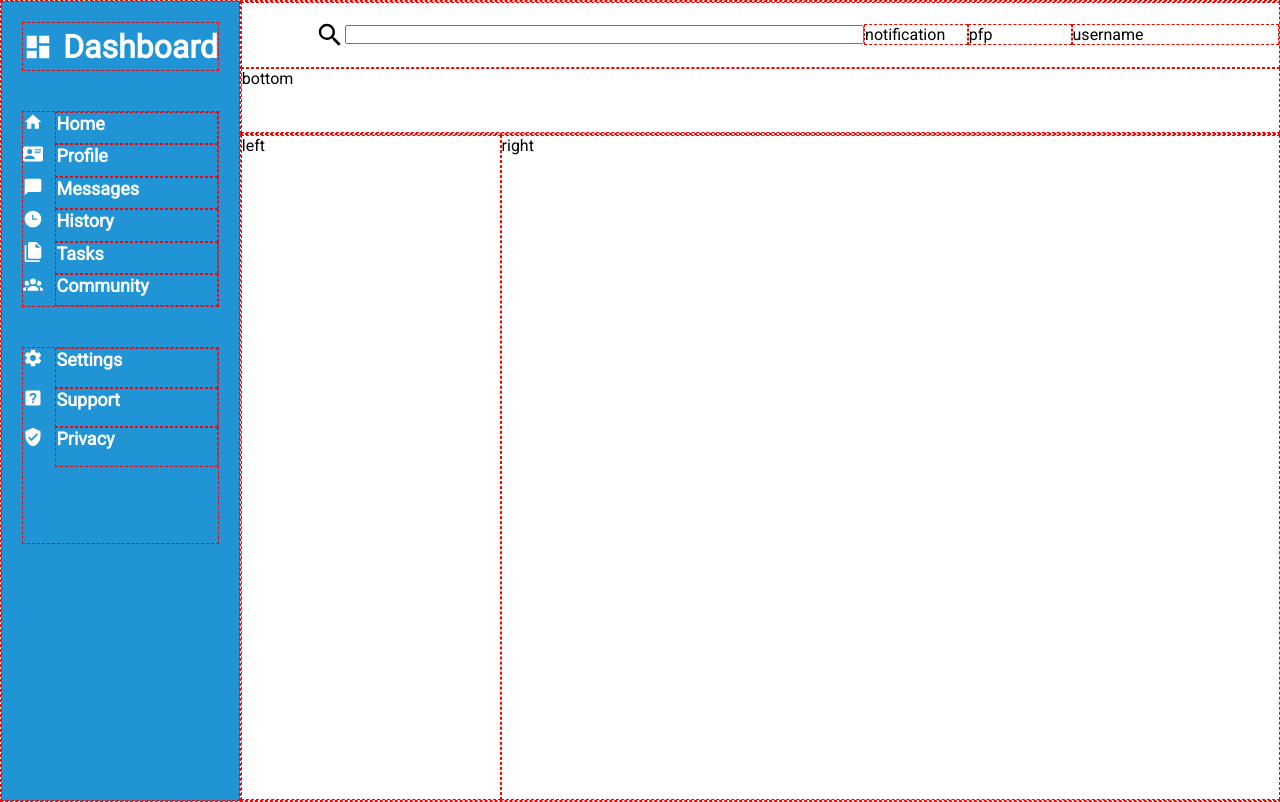
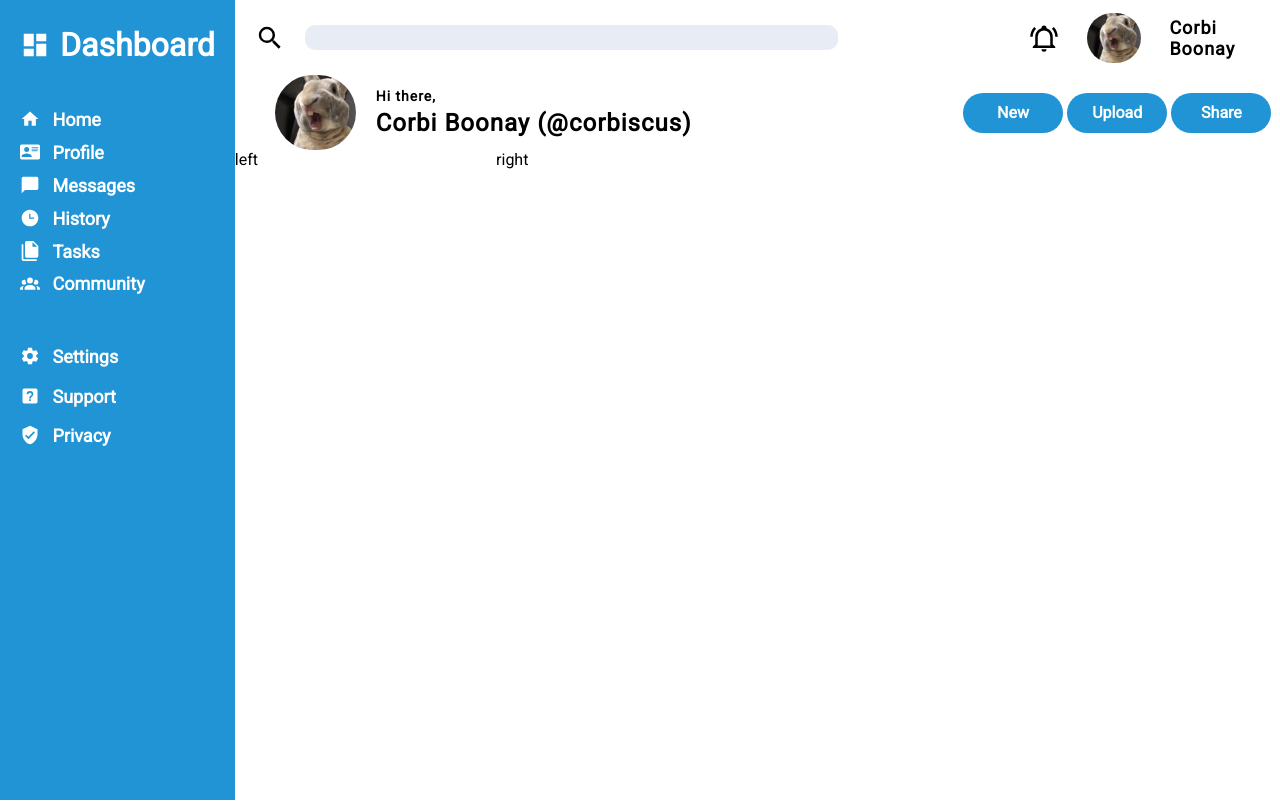
Before and after one commit to phamcody/admin-dashboard, a plain HTML site: page index.html in a window 1280 px wide. Drawn offline with Linux system fonts and the light colour scheme.

Commit message:
Add styles to header container

```diff
--- a/index.html
+++ b/index.html
@@ -15,15 +15,26 @@
     <div class="container">
         <div class="header">
             <div class="top-header-container">
-                <img class="header-icons"src="./images/magnify.svg" alt="">
-                <input type="search">
-                <div class="notifcation">notification</div>
-                <div class="profile-pic">pfp</div>
-                <div class="name">username</div>
+                <img id="header-search" class="header-icons" src="./images/magnify.svg" alt="">
+                <input class="search" type="search">
+                <img class="header-icons bell" src="./images/bell-ring-outline.svg" alt="">
+                <img id="header-pfp" src="./images/bunny1.jpg" alt="profile picture">
+                <div class="name">Corbi Boonay</div>
             </div>
 
             <div class="bottom-header-container">
-                bottom
+
+                <img class="bottom-pfp"src="/images/bunny1.jpg" alt="">
+
+                <div class="header-welcome">
+                    <div class="welcome-1">Hi there,</div>
+                    <div class="username">Corbi Boonay (@corbiscus)</div>
+                </div>
+
+                <button class="buttons b1">New</button>
+                <button class="buttons b2">Upload</button>
+                <button class="buttons b3">Share</button>
+
             </div>
         </div>
 
--- a/styles.css
+++ b/styles.css
@@ -5,7 +5,7 @@
 }
 
 div {
-    border: red dashed thin;
+
 }
 
 .container {
@@ -27,16 +27,100 @@ div {
 .top-header-container {
     align-items: center;
     display: grid;
-    grid-template-columns: 1fr 5fr 1fr 1fr 2fr;
+    grid-template-columns: .45fr 5fr 1fr 1fr 1fr 1fr;
+}
+
+#header-search {
+    justify-self: end;
+    grid-column: 1;
+}
+
+.search {
+    height: 25px;
+    margin-left: 20px;
+    border: none;
+    background-color: #e8ecf4;
+    border-radius: 10px;
+    grid-column: 2;
+}
+
+.bell {
+    grid-column: 4;
 }
 
 .header-icons {
     width: 30px;
     height: auto;
     justify-self: end;
+
 }
 
+#header-pfp {
+    height: 50px;
+    width: auto;
+    border-radius: 50px;
+    justify-self: center;
+    grid-column: 5;
+}
 
+.name {
+    font-weight: bold;
+    font-size: 18px;
+    letter-spacing: 1px;
+    justify-items: start;
+    grid-column: 6;
+}
+
+/* HEADER BOTTOM */
+
+.bottom-header-container {
+    display: grid;
+    align-items: center;
+    grid-template-columns: .5fr 4fr .75fr .75fr .75fr;
+}
+
+.bottom-pfp {
+    height: 75px;
+    margin-left: 40px;
+    margin-right: 20px;
+    border-radius: 50px;
+}
+
+.welcome-1 {
+    font-size: 14px;
+    letter-spacing: 1px;
+    font-weight: bold;
+    margin-bottom: 5px;
+}
+
+.username {
+    font-size: 24px;
+    letter-spacing: 1px;
+    font-weight: bold;
+}
+
+.buttons {
+    color: white;
+    font-weight: bold;
+    border: none;
+    border-radius: 20px;
+    font-size: 16px;
+    background-color: #2094d4;
+    height: 40px;
+    width: 100px;
+}
+
+.b1 {
+    justify-self: end;
+}
+
+.b2 {
+    justify-self: center;
+}
+
+.b3 {
+    justify-self: start;
+}
 
 /* MAIN */
 .main {
```
Also changed, not shown: images/bunny1.jpg (added).
